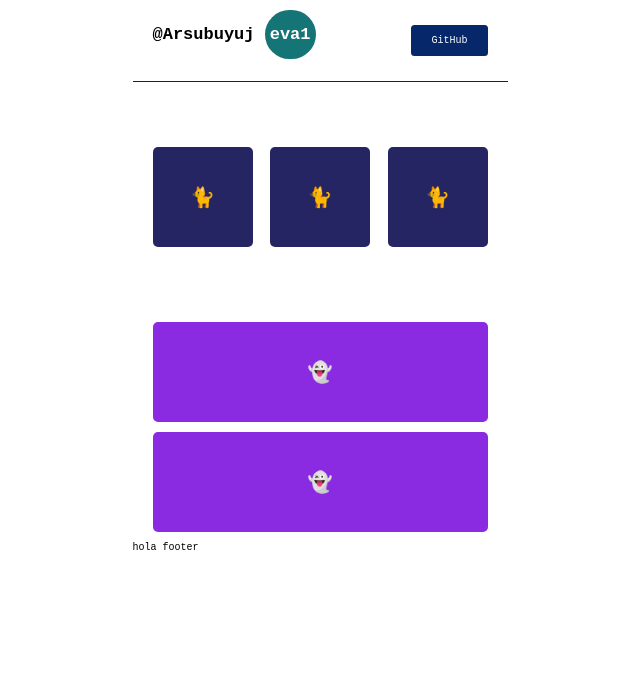
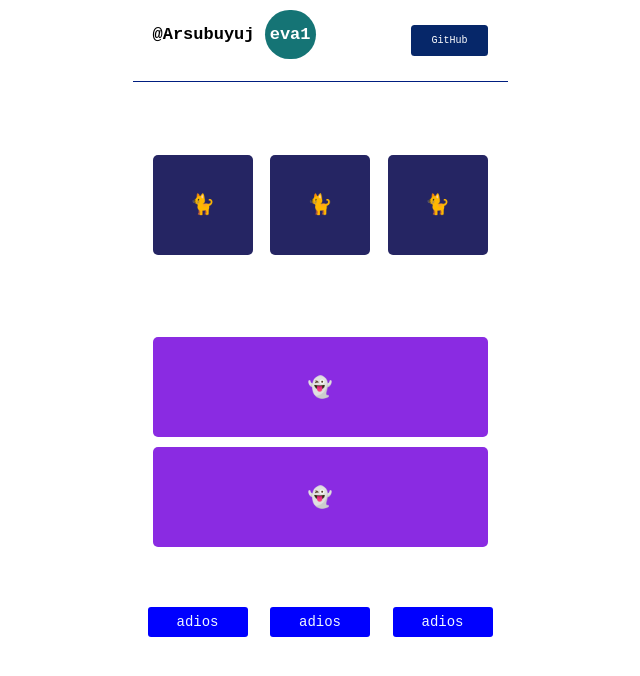
Before and after one commit to Leibril2007/practicas_Evaluacion2, a plain HTML site: page index.html in a window 1280 px wide. Shown: the whole page, without its empty margins (320-960 px from the left). Drawn offline with Linux system fonts and the light colour scheme.

Commit message:
version 1 del footer

```diff
--- a/footer/footer.css
+++ b/footer/footer.css
@@ -0,0 +1,19 @@
+.footer{
+    padding: 3.5rem 1.5rem;
+
+    display: flex;
+    justify-content: space-between;
+}
+
+.hijosFooter{
+    background-color: blue;
+    width: 10rem;
+    height: 3rem;
+    border-radius: 3px;
+    color: aliceblue;
+
+    display: flex;
+    justify-content: center;
+    align-items: center;
+    font-size: 1.4rem;
+}
--- a/footer/footer.js
+++ b/footer/footer.js
@@ -1,3 +1,10 @@
 let footer = document.querySelector(".footer");
 
-footer.innerHTML = `hola footer`;
+footer.innerHTML = `
+
+    <div class="hijosFooter">adios</div>
+    <div class="hijosFooter">adios</div>
+    <div class="hijosFooter">adios</div>
+
+
+`;
--- a/section2/section2.css
+++ b/section2/section2.css
@@ -1,5 +1,5 @@
 .section2{
-    padding: 1rem 2rem;
+    padding: 1rem 2rem 2.5rem;
 }
 
 .hijosSec2{
```
